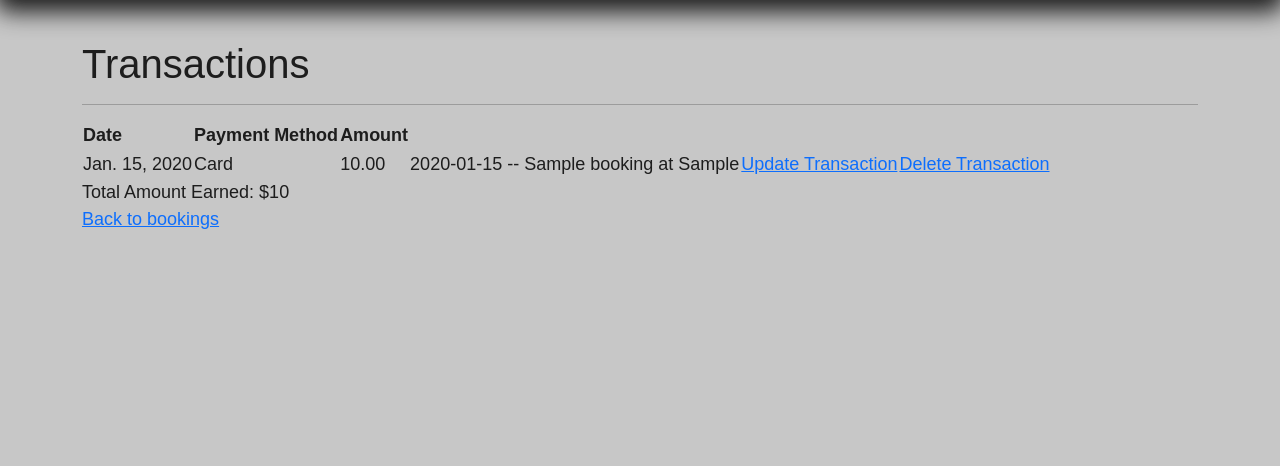
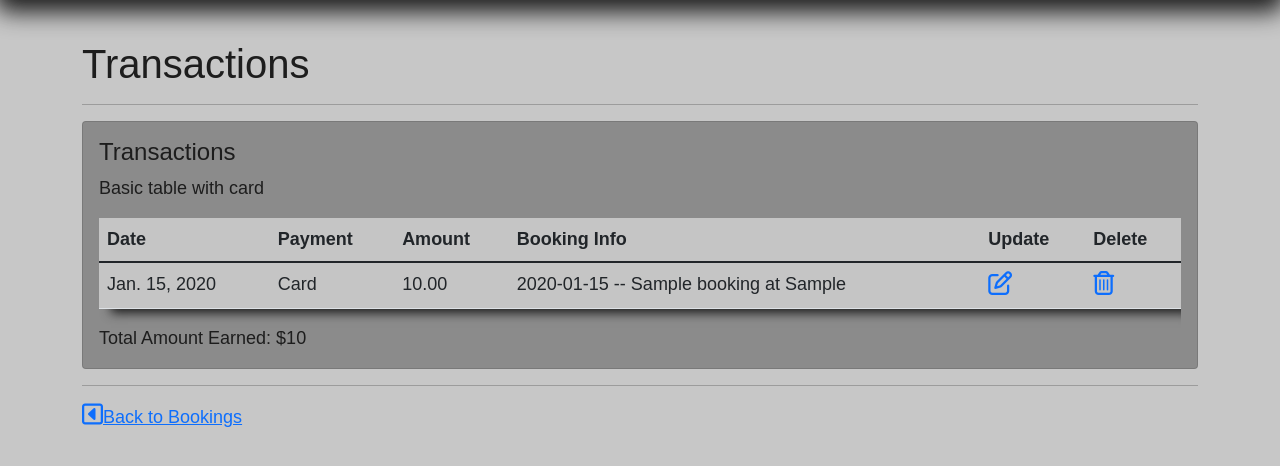
Before and after one commit to lcrosariol/Photofy, a Django app: page /transactions/ in a window 1280 px wide. Shown: the part 105-571 px from the top of the page. Run offline with Django 3.2, Linux system fonts and the light colour scheme; a user stored in the database is signed in; tables that the repository leaves empty hold one stand-in row (values such as "Sample post"); some libraries are stand-ins or nearby versions; some web fonts are replaced.

Commit message:
add some style

```diff
--- a/main_app/static/css/style.css
+++ b/main_app/static/css/style.css
@@ -101,6 +101,14 @@ main {
     background-color: whitesmoke;
 
 }
+#transaction-card{
+  background-color: rgba(85, 85, 85, 0.528);
+}
+#transaction-table{
+  background-color: rgba(221, 221, 221, 0.717);
+  box-shadow: 12px 4px 10px
+  #1d1d1d;
+}
 
 @media only screen and (min-width: 992px) {
   .navbar {
--- a/main_app/templates/transactions.html
+++ b/main_app/templates/transactions.html
@@ -3,9 +3,22 @@
 
 <h1>Transactions</h1>
 <hr/>
-<table class="striped">
+<div class="col grid-margin stretch-card">
+    <div class="card" id="transaction-card">
+        <div class="card-body">
+            <h4 class="card-title">Transactions</h4>
+            <p class="card-description"> Basic table with card</p>
+            <div class="table-responsive">
+                <table class="table" id="transaction-table">
                     <thead>
-        <tr class="th"><th>Date</th><th>Payment Method</th><th>Amount</th></tr>
+                        <tr>
+                            <th>Date</th>
+                            <th>Payment</th>
+                            <th>Amount</th>
+                            <th>Booking Info</th>
+                            <th>Update</th>
+                            <th>Delete</th>
+                        </tr>
                     </thead>
                     <tbody>
                         {% for transaction in transaction %}
@@ -14,15 +27,21 @@
                                 <td>{{transaction.get_payment_method_display}}</td>
                                 <td>{{transaction.amount}}</td>
                                 <td>{{transaction.booking}}</td>
-                <td><a href="{% url 'transaction_update' transaction.id %}">Update Transaction</a></td>
-                <td><a href="{% url 'transaction_delete' transaction.id %}">Delete Transaction</a></td>
+                                <td><a href="{% url 'transaction_update' transaction.id %}"><i class='far fa-edit' style='font-size:24px'></i>
+                                </a></td>
+                                <td><a href="{% url 'transaction_delete' transaction.id %}"><i class='far fa-trash-alt' style='font-size:24px'></i></a></td>
                         </tr>
                         {% endfor %}
                     </tbody>
                 </table>
                 <div>Total Amount Earned: ${{transaction_total}}</div>
+            </div>
+        </div>
+    </div>
+</div>
+<hr>
+<a href="{% url 'bookings' %}"><i class='far fa-caret-square-left' style='font-size:24px'></i>Back to Bookings</a>
 
-<a href="{% url 'bookings' %}">Back to bookings</a>
 
 
 
--- a/main_app/views.py
+++ b/main_app/views.py
@@ -1,6 +1,4 @@
-from functools import total_ordering
 import os
-from re import L
 import uuid
 import boto3
 from datetime import date
```
Also changed, not shown: main_app/migrations/0001_initial.py (added), main_app/migrations/__init__.py (added). Lines whose indentation alone changed are shown as unchanged.
